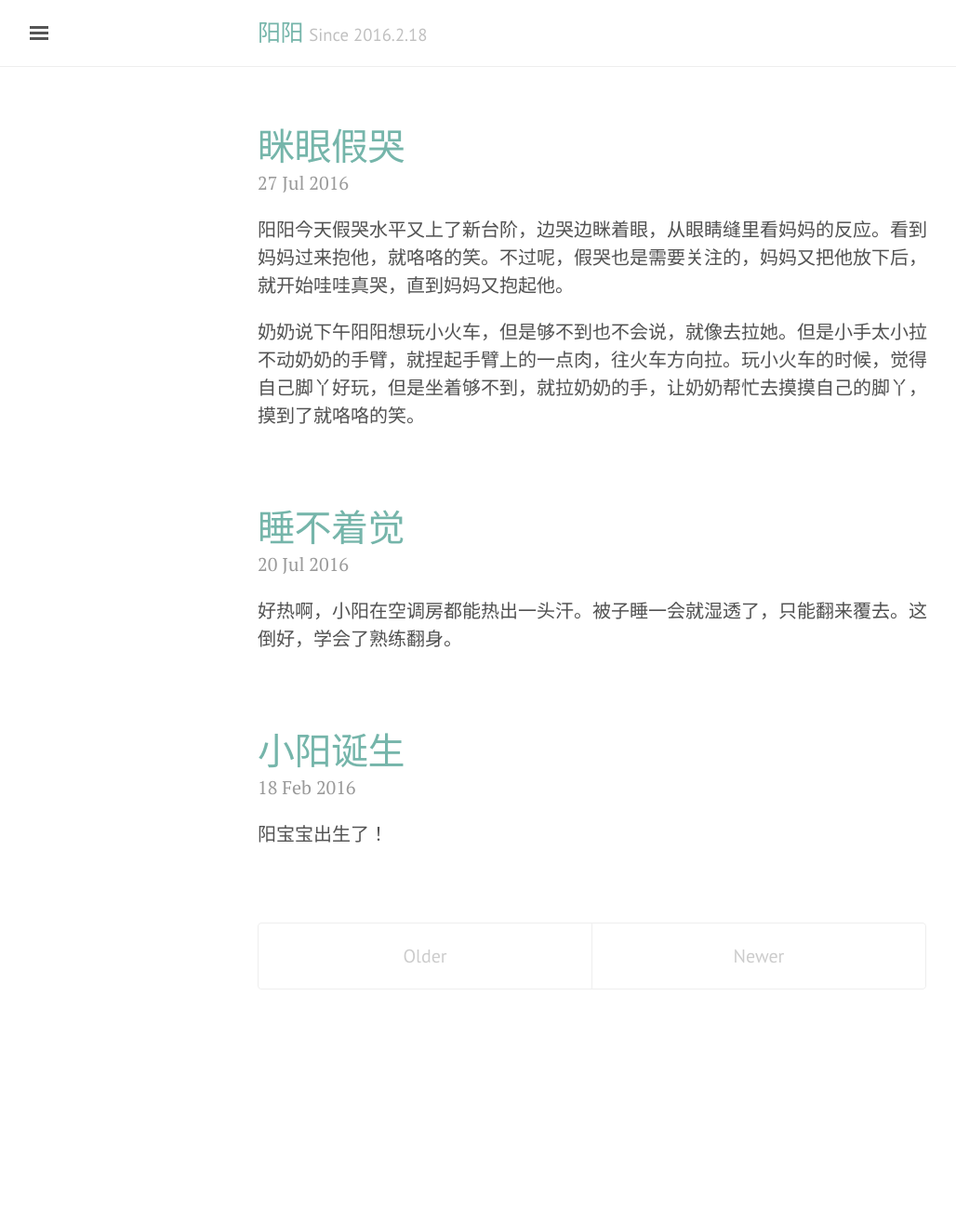
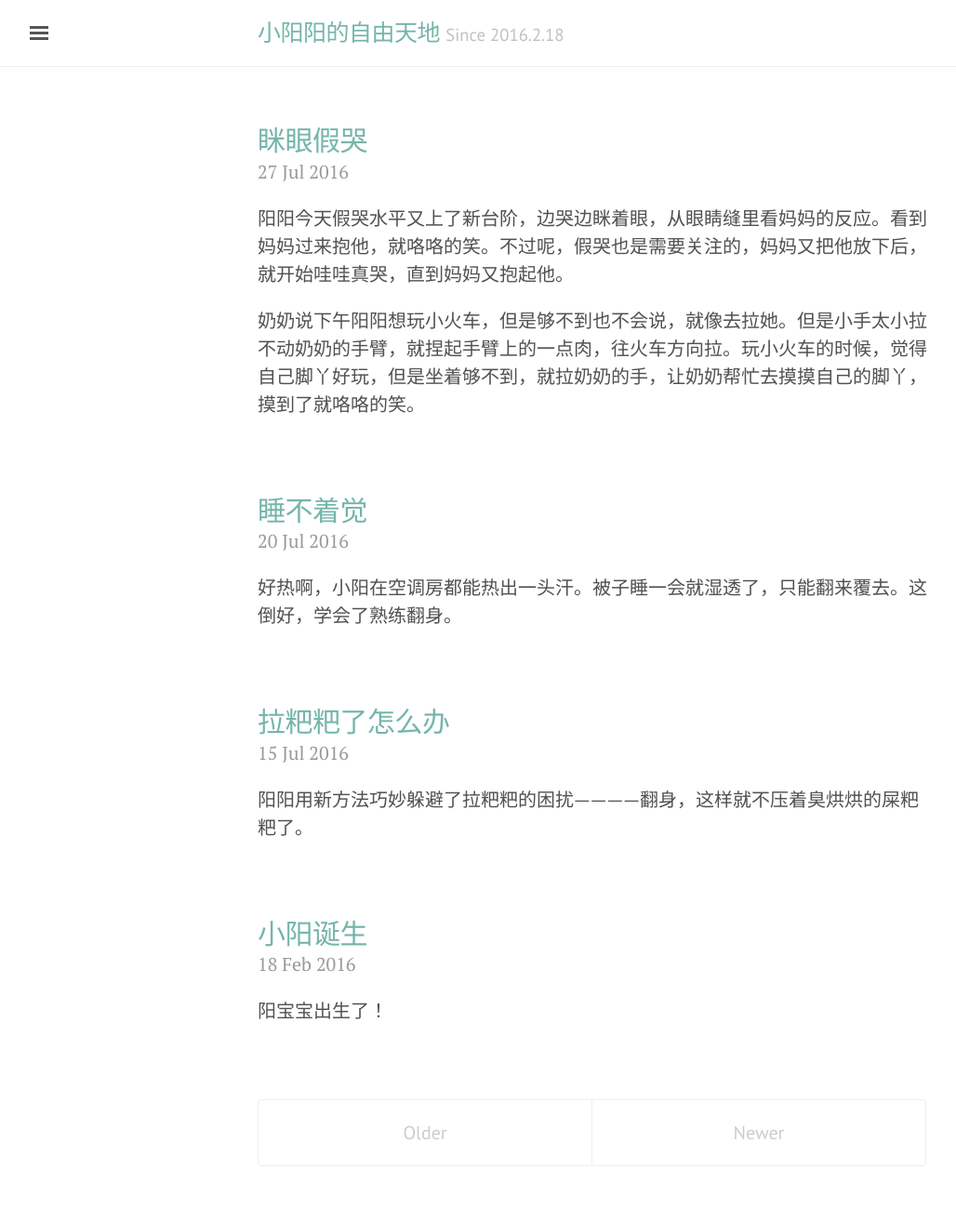
Before and after one commit to initlove/mysonsrawinfo, a Jekyll site: the page built from index.html, in a window 1280 px wide. Shown: the whole page at 93% size, without its empty margins (3-1031 px from the left). Built offline with Jekyll 4.4.1, drawn with Linux system fonts in a browser that asks for light colours; the list of posts is cut into pages by our own code; before the commit the page ends 1124 px from its top, so only the background shows below that.

Commit message:
add how to avoid shit post
Signed-off-by: David Liang <liangchenye@gmail.com>

```diff
--- a/_config.yml
+++ b/_config.yml
@@ -4,7 +4,7 @@
 permalink:           pretty
 
 # Setup
-title:               阳阳
+title:               小阳阳的自由天地
 tagline:             'Since 2016.2.18'
 description:         'Website to record the bright life of yang yang.'
 url:                 https://initlove.github.io
--- /dev/null
+++ b/_posts/2016-07-15-avoid-shit.md
@@ -0,0 +1,6 @@
+---
+layout: post
+title: 拉粑粑了怎么办
+---
+
+阳阳用新方法巧妙躲避了拉粑粑的困扰————翻身，这样就不压着臭烘烘的屎粑粑了。
--- a/index.html
+++ b/index.html
@@ -6,11 +6,11 @@ title: Home
 <div class="posts">
   {% for post in paginator.posts %}
   <div class="post">
-    <h1 class="post-title">
+    <h2 class="post-title">
       <a href="{{ site.baseurl }}/{{ post.url }}">
         {{ post.title }}
       </a>
-    </h1>
+    </h2>
 
     <span class="post-date">{{ post.date | date_to_string }}</span>
 
```
Also changed, not shown: public/apple-touch-icon-precomposed.png.
